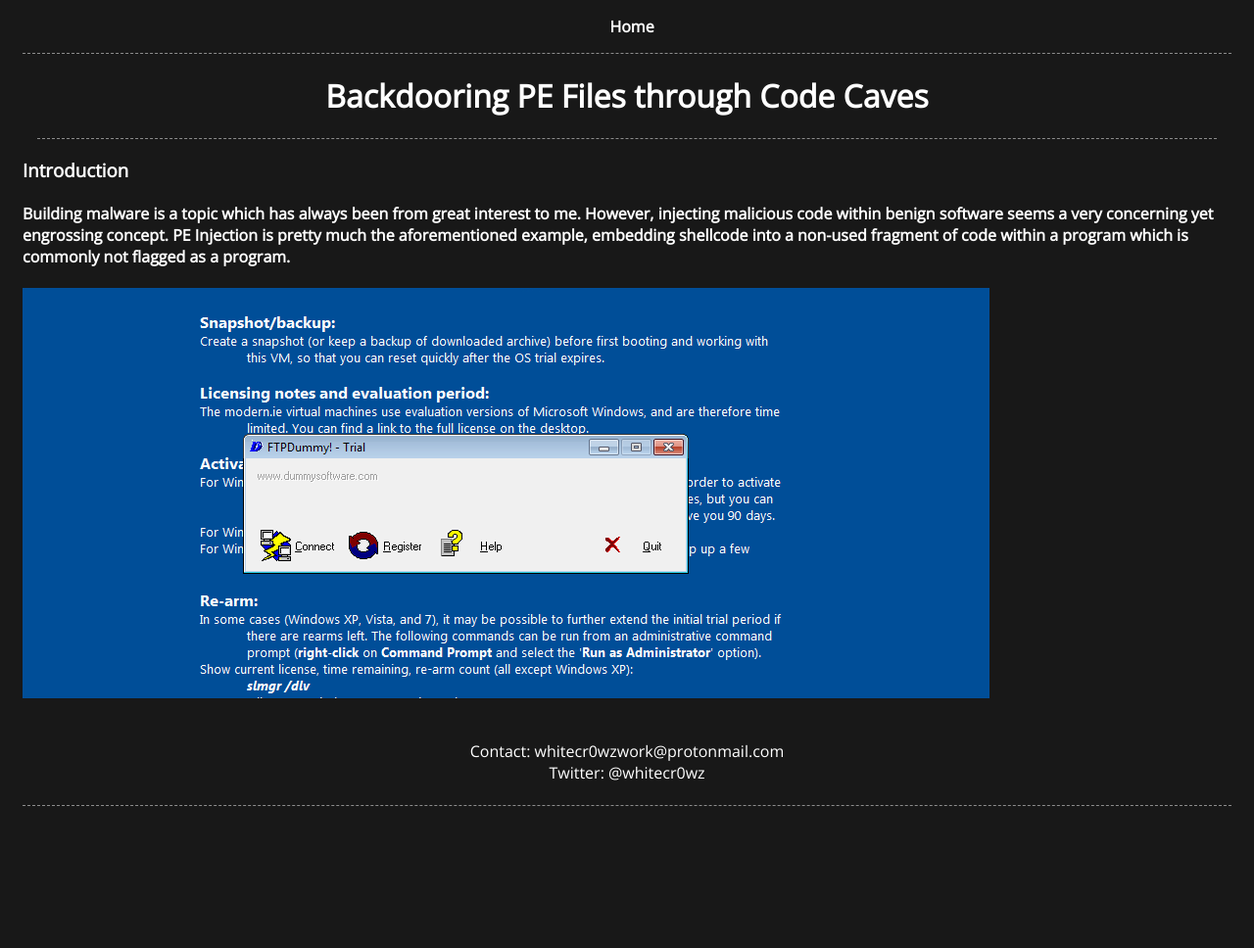
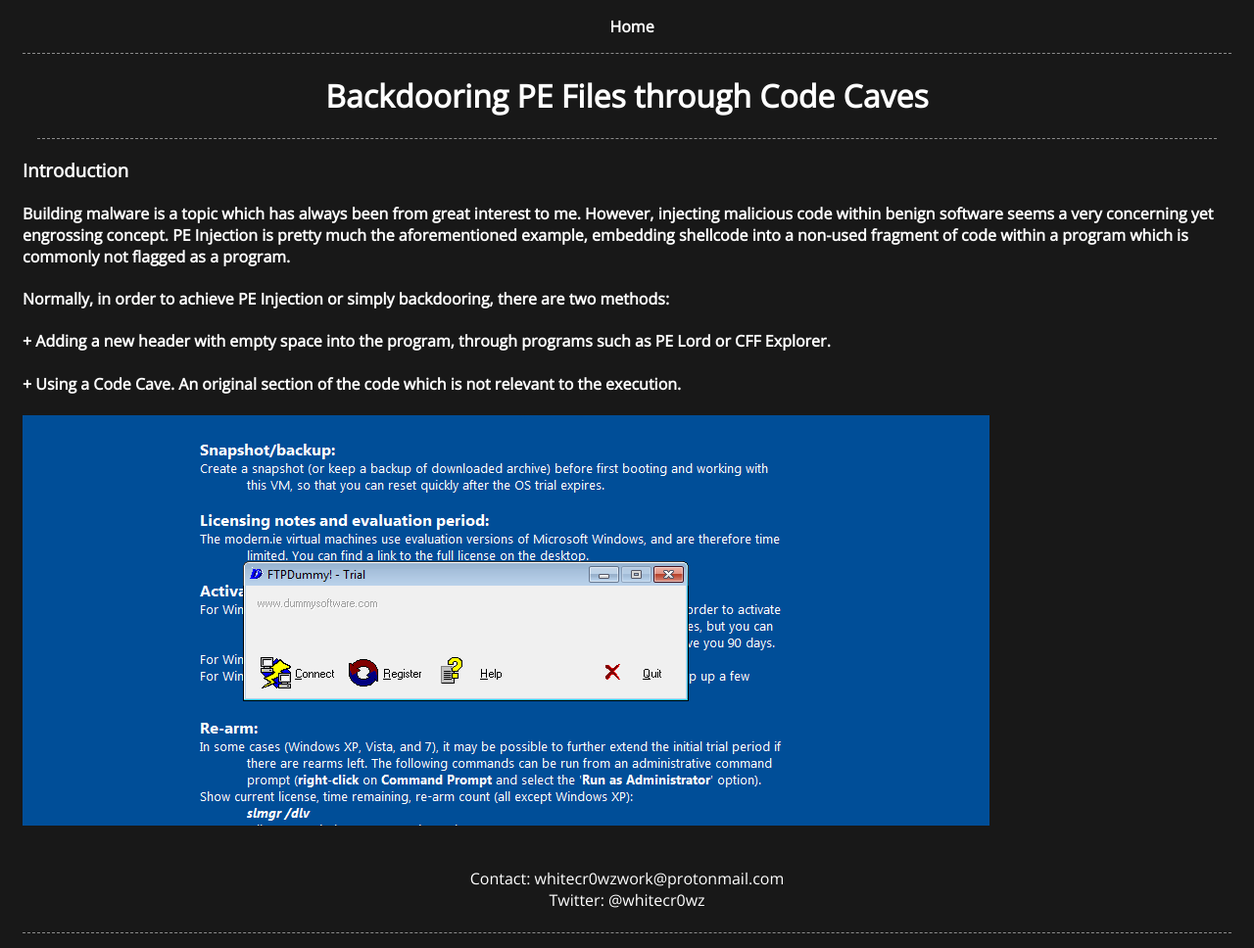
Before and after one commit to whitecr0wz/whitecr0wz.github.io, a Jekyll site: the page built from _posts/posts/20-20-10-Backdooring-PE.md, in a window 1280 px wide. Shown: the whole page at 98% size. Built offline with Jekyll 4.4.1, drawn with Linux system fonts in a browser that asks for light colours; before the commit the page ends 900 px from its top, so only the background shows below that.

Commit message:
Update 20-20-10-Backdooring-PE.md

```diff
--- a/_posts/posts/20-20-10-Backdooring-PE.md
+++ b/_posts/posts/20-20-10-Backdooring-PE.md
@@ -11,4 +11,9 @@ en: true
 
 #### Building malware is a topic which has always been from great interest to me. However, injecting malicious code within benign software seems a very concerning yet engrossing concept. PE Injection is pretty much the aforementioned example, embedding shellcode into a non-used fragment of code within a program which is commonly not flagged as a program.
 
+#### Normally, in order to achieve PE Injection or simply backdooring, there are two methods:
+
+#### + Adding a new header with empty space into the program, through programs such as PE Lord or CFF Explorer.
+#### + Using a Code Cave. An original section of the code which is not relevant to the execution.
+
 ![](/assets/img/Code_Cave/1.png)
```
